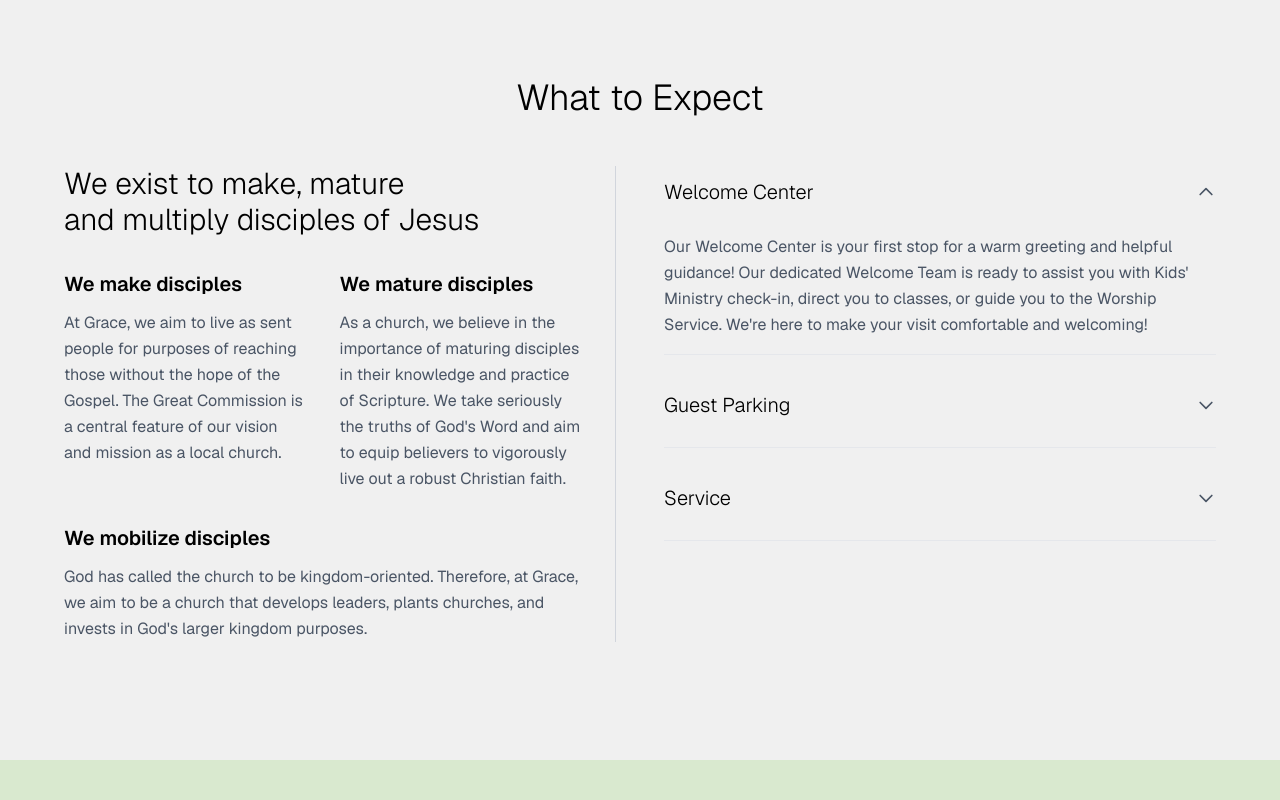
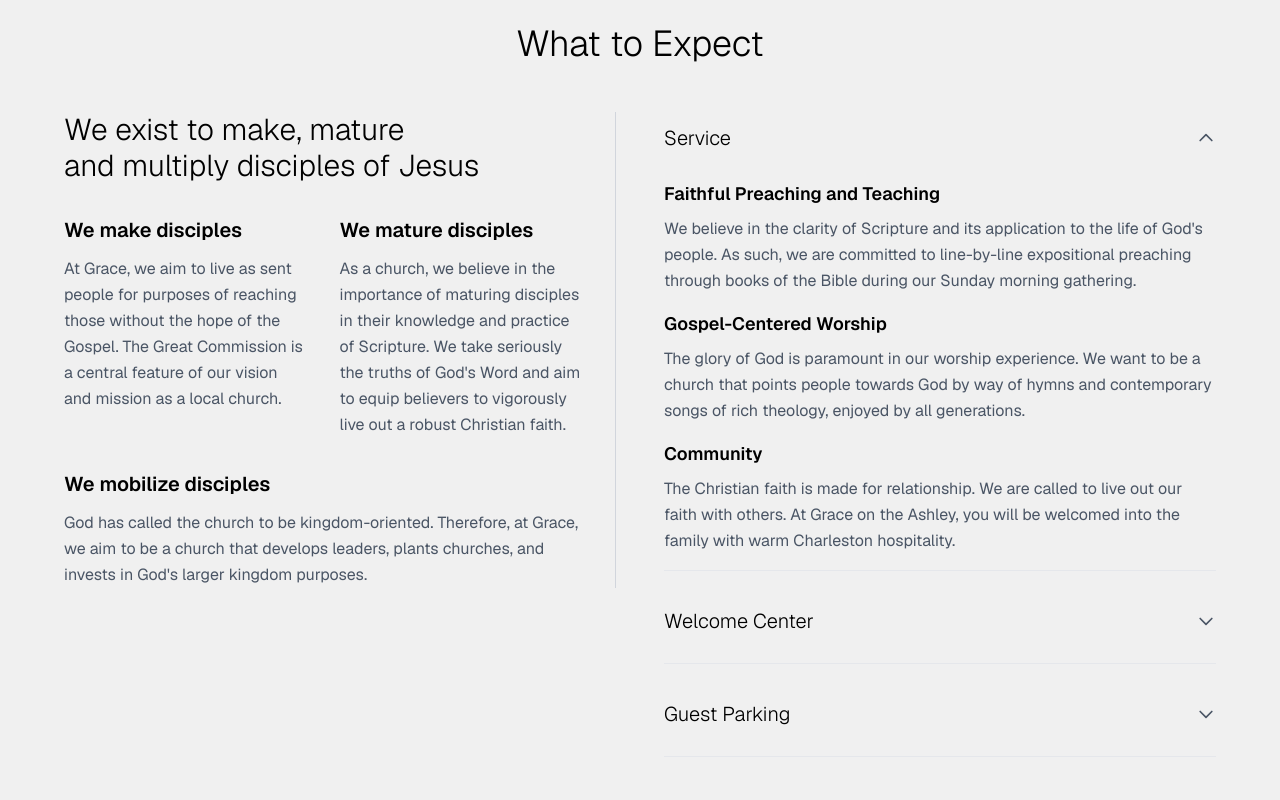
Before and after one commit to joshconverse/gota-site, a Next.js app: page /visit in a window 1280 px wide. Shown: the part 840-1640 px from the top of the page. Built offline with nearby package versions, Linux system fonts and the light colour scheme.

Commit message:
Move Service accordion to top position

```diff
--- a/src/app/visit/page.tsx
+++ b/src/app/visit/page.tsx
@@ -6,6 +6,23 @@ export default function VisitPage() {
   const [openAccordion, setOpenAccordion] = useState<number>(0);
 
   const accordionItems = [
+    {
+      title: "Service",
+      sections: [
+        {
+          heading: "Faithful Preaching and Teaching",
+          text: "We believe in the clarity of Scripture and its application to the life of God's people. As such, we are committed to line-by-line expositional preaching through books of the Bible during our Sunday morning gathering."
+        },
+        {
+          heading: "Gospel-Centered Worship",
+          text: "The glory of God is paramount in our worship experience. We want to be a church that points people towards God by way of hymns and contemporary songs of rich theology, enjoyed by all generations."
+        },
+        {
+          heading: "Community",
+          text: "The Christian faith is made for relationship. We are called to live out our faith with others. At Grace on the Ashley, you will be welcomed into the family with warm Charleston hospitality."
+        }
+      ]
+    },
     {
       title: "Welcome Center",
       sections: [
@@ -21,23 +38,6 @@ export default function VisitPage() {
         {
           heading: "",
           text: "We've reserved convenient parking spaces just for you! Look for our guest parking signs when you arrive, and you'll be greeted by our friendly parking team. They'll be happy to direct you to our Welcome Center or escort you directly to the Worship Service."
-        }
-      ]
-    },
-    {
-      title: "Service",
-      sections: [
-        {
-          heading: "Faithful Preaching and Teaching",
-          text: "We believe in the clarity of Scripture and its application to the life of God's people. As such, we are committed to line-by-line expositional preaching through books of the Bible during our Sunday morning gathering."
-        },
-        {
-          heading: "Gospel-Centered Worship",
-          text: "The glory of God is paramount in our worship experience. We want to be a church that points people towards God by way of hymns and contemporary songs of rich theology, enjoyed by all generations."
-        },
-        {
-          heading: "Community",
-          text: "The Christian faith is made for relationship. We are called to live out our faith with others. At Grace on the Ashley, you will be welcomed into the family with warm Charleston hospitality."
         }
       ]
     }
```
